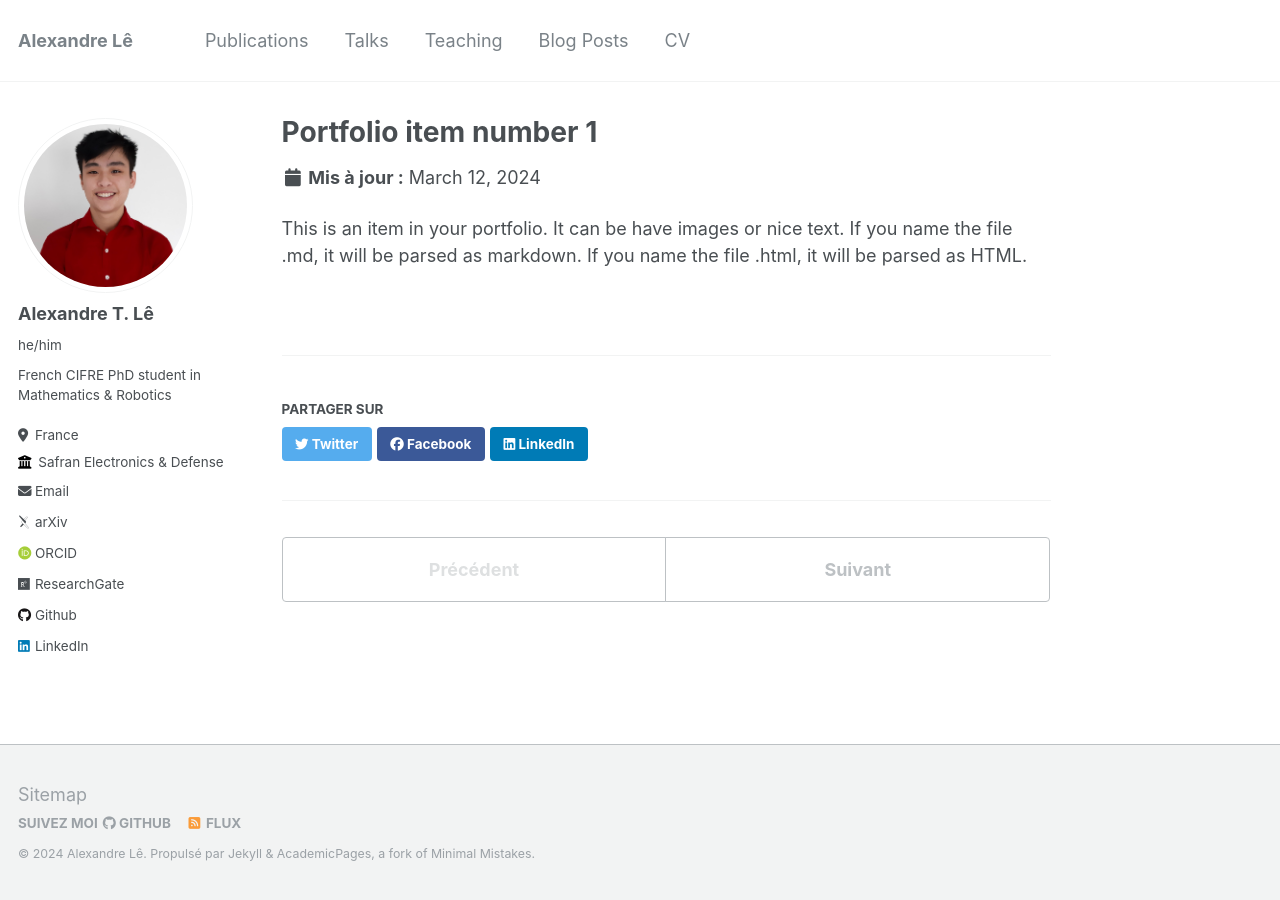
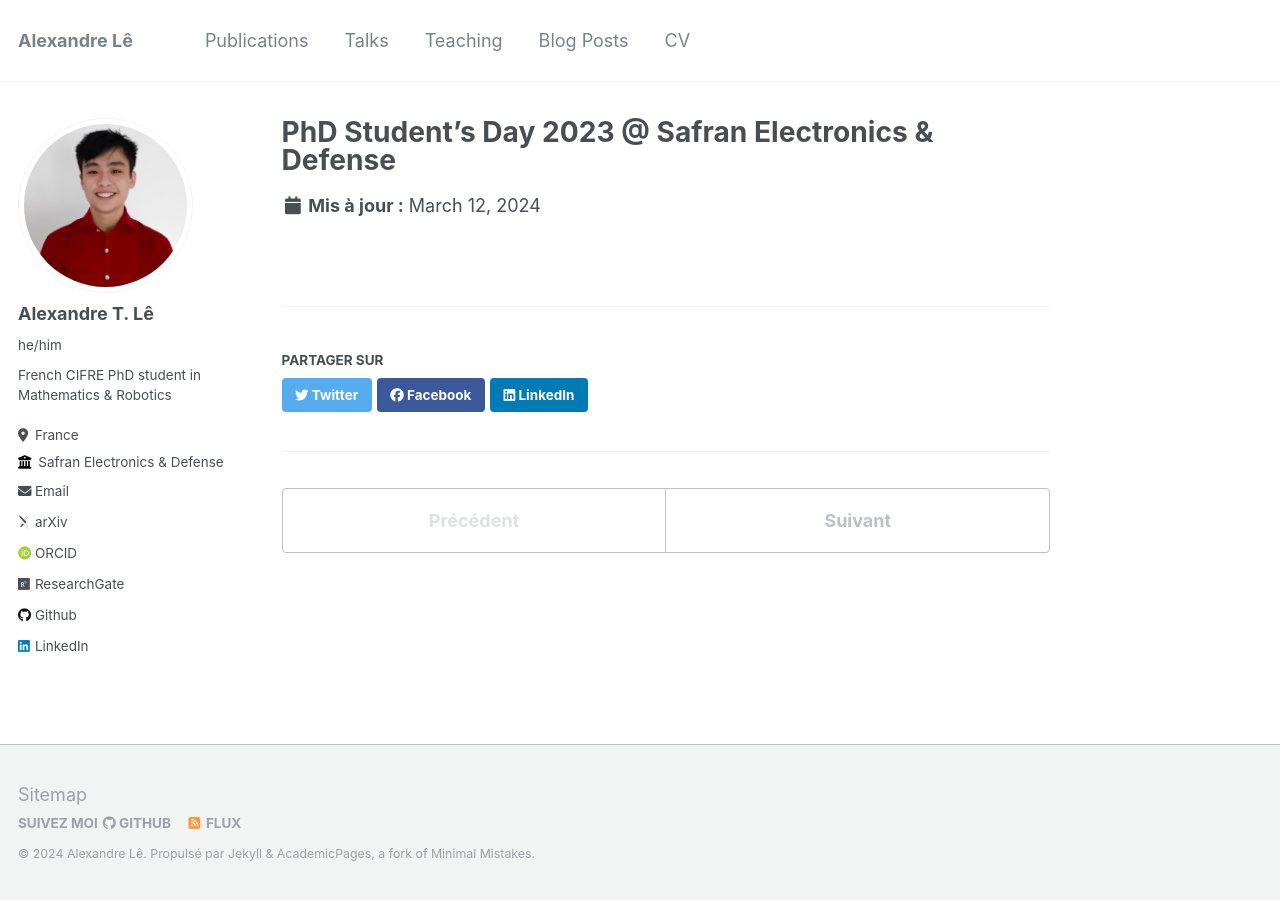
Before and after one commit to alexandre-tle/alexandre-tle.github.io, a Jekyll site: the page built from _portfolio/portfolio-1.md, in a window 1280 px wide. Built offline with Jekyll 4.4.1, drawn with Linux system fonts in a browser that asks for light colours; some web fonts are replaced.

Commit message:
Update portfolio-1.md

```diff
--- a/_portfolio/portfolio-1.md
+++ b/_portfolio/portfolio-1.md
@@ -1,7 +1,5 @@
 ---
-title: "Portfolio item number 1"
-excerpt: "Short description of portfolio item number 1<br/><img src='/images/500x300.png'>"
+title: "PhD Student's Day 2023 @ Safran Electronics & Defense"
+excerpt: "Me during the PhD Student's Day 2023 of Safran Electronics & Defense<br/><img src='/images/photo_jdd2023.png'>"
 collection: portfolio
 ---
-
-This is an item in your portfolio. It can be have images or nice text. If you name the file .md, it will be parsed as markdown. If you name the file .html, it will be parsed as HTML.
```
